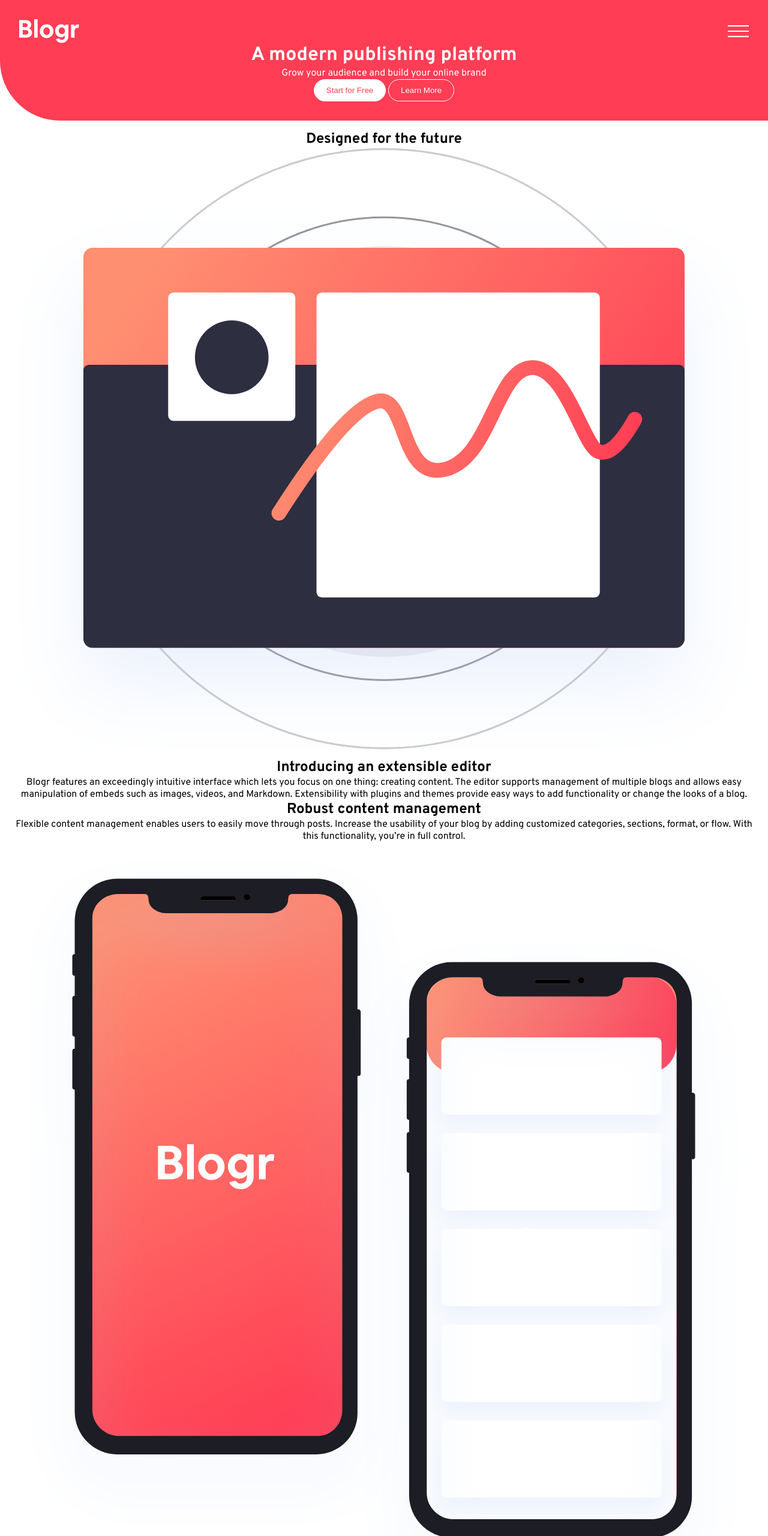
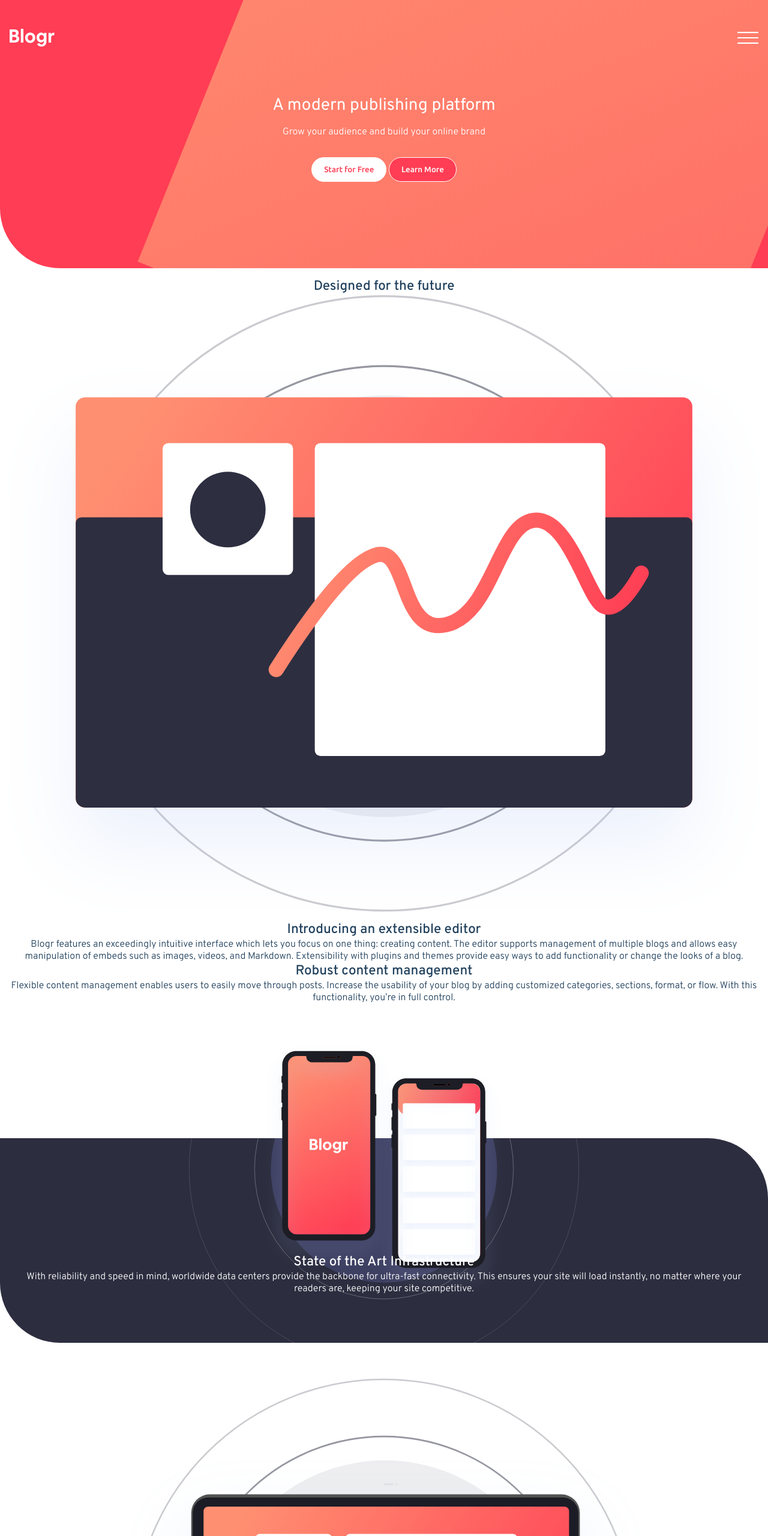
Before and after one commit to nadielotiene/blogr-landing-page, a plain HTML site: page index.html in a window 1280 px wide. Shown: the top 2560 px of the page at 60% size. Drawn offline with Linux system fonts and the light colour scheme.

Commit message:
fix mid-main div and other minor fixes

```diff
--- a/index.html
+++ b/index.html
@@ -12,7 +12,7 @@
 </head>
 <body>
   <div class="page-wrapper">
-  <header class="header container">
+  <header class="header">
     <!-- <nav class="nav" id="mobile-nav">
       <ul class="menu">
         <li class="nav__list has-dropdown">
@@ -55,7 +55,7 @@
       </div>
     </nav> -->
 
-    <div class="container">
+    <section class="container">
       <div class="header-bar--div">
         <img src="./images/logo.svg" alt="Blogr logo" class="header-logo">
         <img src="./images/icon-hamburger.svg" alt="Hamburger menu icon" class="menu-icon">
@@ -67,12 +67,12 @@
         <button class="start-free__btn btn">Start for Free</button>
         <button class="learn-more__btn btn">Learn More</button>
       </div>
-    </div>
+    </section>
   </header>
 
 
   <main class="main">
-    <div class="container">
+    <section class="container">
       <h2 class="main__h">Designed for the future</h2>
 
       <img src="./images/illustration-editor-mobile.svg" alt="illustration editor" class="main-img">
@@ -88,19 +88,25 @@
       <p class="main__p">Flexible content management enables users to easily move through posts. Increase the usability of your blog
         by adding customized categories, sections, format, or flow. With this functionality, you’re in full control.
       </p>
+    </section>
 
-      <div class="mid-main--div">
-        <div class="container">
-          <img src="./images/illustration-phones.svg" alt="illustration editor" class="phones-img">
-          <img src="./images/bg-pattern-circles.svg" alt="illustration editor" class="circles-img">
+    <div class="mid-main--outer">
+      <img src="./images/illustration-phones.svg" alt="two smart phones" class="phones-img">
+    </div>
 
-          <h2 class="main__h highlight">State of the Art Infrastructure</h2>
-          <p class="main__p highlight">With reliability and speed in mind, worldwide data centers provide the backbone for ultra-fast connectivity.
+    <section class="mid-main--div">
+      <div class="container">
+        <img src="./images/bg-pattern-circles.svg" alt="circles" class="circles-img">
+        <div class="highlight">
+          <h2 class="main__h">State of the Art Infrastructure</h2>
+          <p class="main__p">With reliability and speed in mind, worldwide data centers provide the backbone for ultra-fast connectivity.
             This ensures your site will load instantly, no matter where your readers are, keeping your site competitive.
           </p>
         </div>
       </div>
+    </section>
 
+    <section class="container">
       <img src="./images/illustration-laptop-mobile.svg" alt="illustration editor" class="main-img">
 
       <h2 class="main__h">Free, open, simple</h2>
@@ -113,11 +119,11 @@
       <p class="main__p">Batteries included. We built a simple and straightforward CLI tool that makes customization and deployment a breeze, but
         capable of producing even the most complicated sites.
       </p>
-    </div>
+    </section>
   </main>
 
   <footer class="footer">
-    <div class="container">
+    <section class="container">
       <img src="./images/logo.svg" alt="Blogr icon" class="footer-logo">
       <ul class="menu">
         <li class="footer__list">
@@ -144,7 +150,7 @@
           <li class="footer__list"><a href="#" class="footer__link">LinkedIn</a></li>
         </ul>
       </ul>
-    </div>
+    </section>
   </footer>
   <!-- <div class="attribution">
     Challenge by <a href="https://www.frontendmentor.io?ref=challenge" target="_blank">Frontend Mentor</a>.
--- a/style.css
+++ b/style.css
@@ -42,11 +42,18 @@
 }
 
 html, body {
-    font-family: "Ubuntu", sans-serif;
     font-family: "Overpass", sans-serif;
     font-optical-sizing: auto;
     max-width: 100%;
     /* overflow-x: hidden; */
+}
+
+p {
+    font-weight: var(--light);
+}
+
+a, button {
+    font-family: "Ubuntu", sans-serif;
 }
 
 /* .page-wrapper {
@@ -69,27 +76,32 @@
 
 .header {
     font-size: var(--p-font-size);
+    background-image: url("./images/bg-pattern-intro-mobile.svg");
     background-color: var(--red-550);
     color: var(--white);
     border-radius: 0 0 0 100px;
-    /* grid-area: header; */
-    /* width: 100%; */
+    background-repeat: no-repeat;
+    background-position: 30% 30%;
+    background-size: 300%;
 }
 
 .header-bar--div {
     display: flex;
     justify-content: space-between;
     align-items: center;
+    margin-top: 2rem;
 }
 
 .header-logo {
-    width: 100px;
+    width: 75px;
 }
 
 .menu-icon {
     height: 20px;
     width: 35px;
 }
+
+/* ~~~~~~~~~~~~~~~~~~~~~~~~ */
 
 ul, li, a {
     list-style-type: none;
@@ -106,12 +118,16 @@
     cursor: pointer;
 }
 
+/* .header__btn--div {
+} */
+
 .start-free__btn,
 .learn-more__btn {
     font-weight: var(--medium);
     border: 1px solid var(--white);
     border-radius: 50px;
-    padding: 10px 20px;
+    padding: 12px 20px;
+    margin-bottom: 8rem;
 }
 
 .start-free__btn {
@@ -124,33 +140,77 @@
     color: var(--white);
 }
 
+/* ~~~~~~~~~~~~~~~~~~~~~~~~ */
+
+.header__h {
+    font-size: 1.75rem;
+    font-weight: var(--regular);
+    padding-top: 5rem;
+    /* text-wrap: pretty; */
+}
+
+.header__p {
+    font-size: 1rem;
+    font-weight: var(--light);
+    padding: 1rem 0 2rem;
+}
+
 /* ~~~~~~~~~~~~~~~~~~~~~~~ Main ~~~~~~~~~~~~~~~~~~~~~~~~~~~~ */
 
-/* .main {
+.main {
     color: var(--blue-900)
 }
 
-.mid-main--div {
-    background-color: var(--purple-950);
-    color: var(--white);
-    border-radius: 0 100px 0 100px ;
-    height: 400px;
+.main__h {
+    font-size: 1.4rem;
+    font-weight: var(--medium);
+}
+
+.main-img {
+    margin: 0 -1rem;
+    width: calc(100% + 2rem);
+}
+
+/* ~~~~~~~~~~~~~~~~~~~~~~~~ */
+
+.mid-main--outer {
+    position: relative;
+    margin-top: 13rem;
 }
 
 .phones-img {
     position: absolute;
-    width: 350px;
+    top: -10rem;
+    left: 50%;
+    transform: translateX(-50%);
+    width: 400px;
     z-index: 2;
-    top: 750px;
+}
+
+.mid-main--div {
+    position: relative;
+    overflow: hidden;
+    background-color: var(--purple-950);
+    color: var(--white);
+    border-radius: 0 100px 0 100px;
+    width: 100%;
+    padding: 11rem 1.5rem 4rem;
 }
 
 .circles-img {
+    position: absolute;
+    top: -275px;
+    left: 50%;
+    transform: translateX(-50%);
+    width: 650px;
     z-index: 1;
 }
 
 .highlight {
-    z-index: 3;
-} */
+    position: relative;
+    z-index: 2;
+    text-align: center;
+}
 
 /* ~~~~~~~~~~~~~~~~~~~~~~~ Footer ~~~~~~~~~~~~~~~~~~~~~~~~~~ */
 
@@ -168,6 +228,17 @@
 
 .footer-logo {
     width: 100px;
+    margin: 3rem 0 5rem;
+}
+
+.footer__category {
+    font-weight: var(--bold);
+    margin-bottom: 200px;
+}
+
+.footer__ul {
+    font-weight: var(--light);
+    line-height: 2rem;
 }
 
 /* .attribution { font-size: 11px; text-align: center; }
```
Also changed, not shown: 1 other file.
